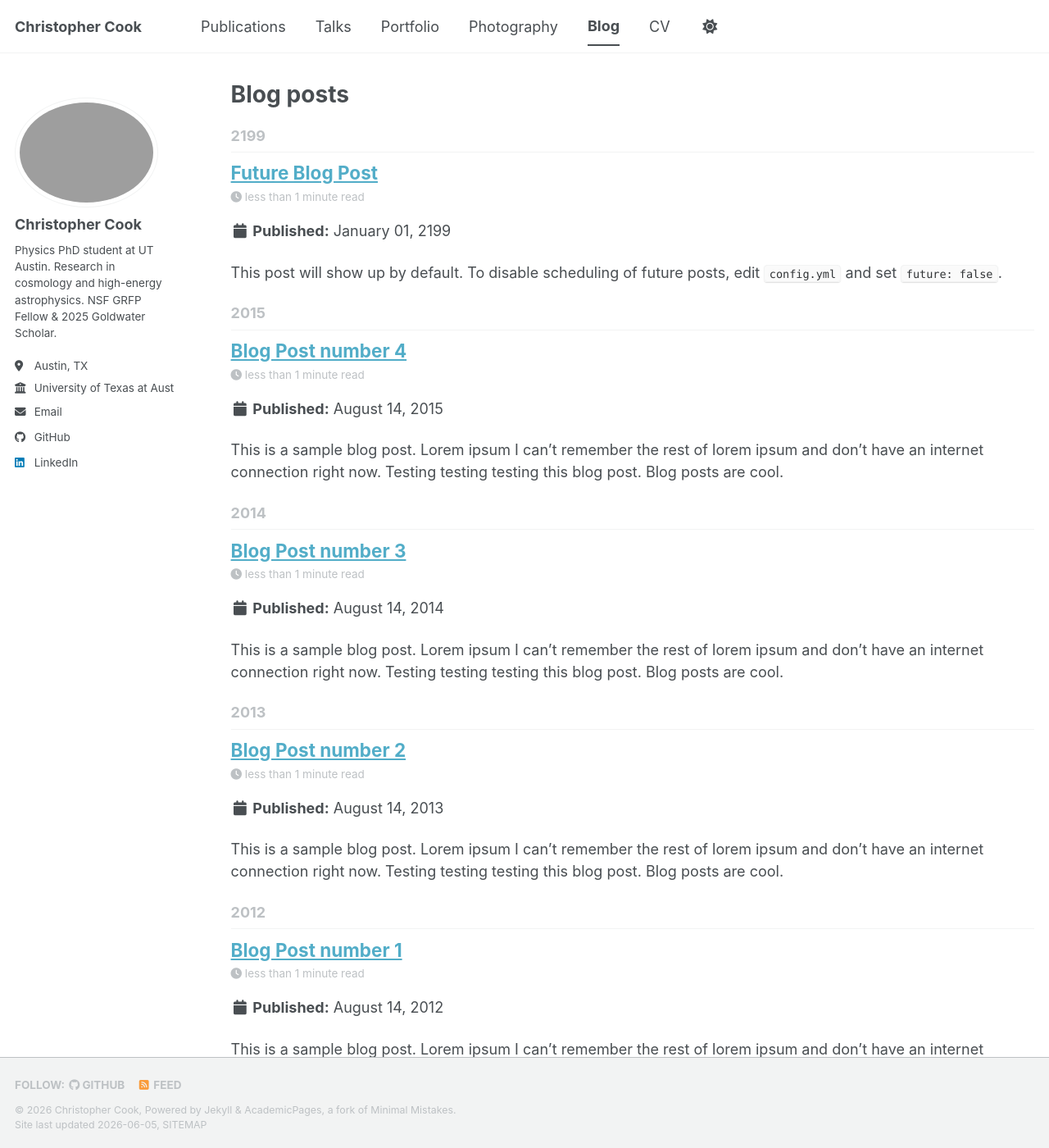
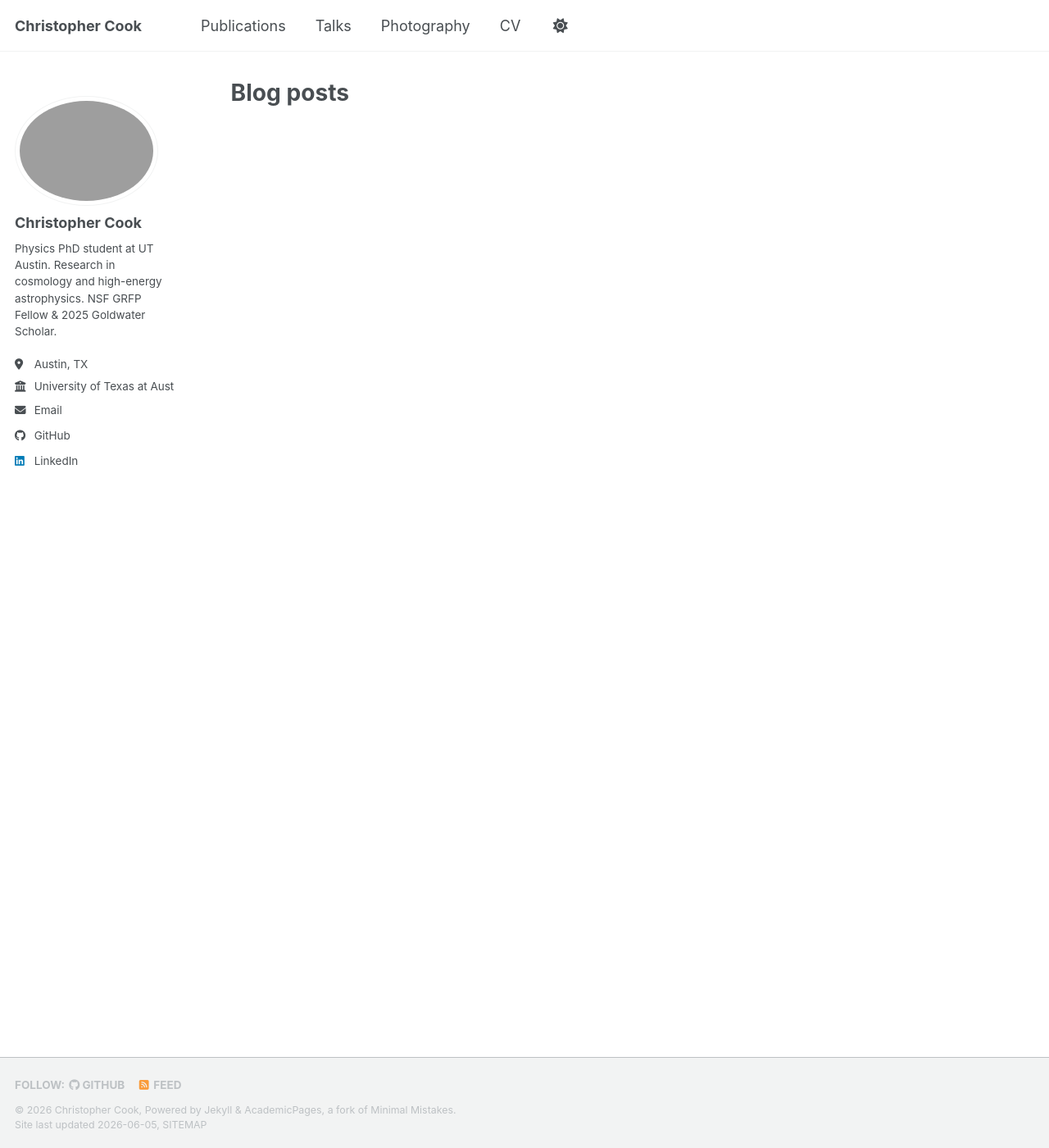
Before and after one commit to ccook7bit/ccook7bit.github.io, a Jekyll site: the page built from _pages/year-archive.html, in a window 1280 px wide and 1400 px high. Shown: the whole window at 82% size. Built offline with Jekyll 4.4.1, drawn with Linux system fonts in a browser that asks for light colours; a script bundle is joined from its source files by our own code; library files that are not in the unit come from our copies.

Commit message:
removed portfolio/blog

```diff
--- a/_data/navigation.yml
+++ b/_data/navigation.yml
@@ -7,14 +7,8 @@ main:
   - title: "Talks"
     url: /talks/
 
-  - title: "Portfolio"
-    url: /portfolio/
-
   - title: "Photography"
     url: /photography/
 
-  - title: "Blog"
-    url: /year-archive/
-
   - title: "CV"
     url: /cv/
--- a/_posts/2012-08-14-blog-post-1.md
+++ /dev/null
@@ -1,20 +0,0 @@
----
-title: 'Blog Post number 1'
-date: 2012-08-14
-permalink: /posts/2012/08/blog-post-1/
-tags:
-  - cool posts
-  - category1
-  - category2
----
-
-This is a sample blog post. Lorem ipsum I can't remember the rest of lorem ipsum and don't have an internet connection right now. Testing testing testing this blog post. Blog posts are cool.
-
-Headings are cool
-======
-
-You can have many headings
-======
-
-Aren't headings cool?
-------
--- a/_posts/2013-08-14-blog-post-2.md
+++ /dev/null
@@ -1,20 +0,0 @@
----
-title: 'Blog Post number 2'
-date: 2013-08-14
-permalink: /posts/2013/08/blog-post-2/
-tags:
-  - cool posts
-  - category1
-  - category2
----
-
-This is a sample blog post. Lorem ipsum I can't remember the rest of lorem ipsum and don't have an internet connection right now. Testing testing testing this blog post. Blog posts are cool.
-
-Headings are cool
-======
-
-You can have many headings
-======
-
-Aren't headings cool?
-------
--- a/_posts/2014-08-14-blog-post-3.md
+++ /dev/null
@@ -1,20 +0,0 @@
----
-title: 'Blog Post number 3'
-date: 2014-08-14
-permalink: /posts/2014/08/blog-post-3/
-tags:
-  - cool posts
-  - category1
-  - category2
----
-
-This is a sample blog post. Lorem ipsum I can't remember the rest of lorem ipsum and don't have an internet connection right now. Testing testing testing this blog post. Blog posts are cool.
-
-Headings are cool
-======
-
-You can have many headings
-======
-
-Aren't headings cool?
-------
--- a/_posts/2199-01-01-future-post.md
+++ /dev/null
@@ -1,11 +0,0 @@
----
-title: 'Future Blog Post'
-date: 2199-01-01
-permalink: /posts/2012/08/blog-post-4/
-tags:
-  - cool posts
-  - category1
-  - category2
----
-
-This post will show up by default. To disable scheduling of future posts, edit `config.yml` and set `future: false`.
```
Also changed, not shown: _portfolio/portfolio-1.md (deleted, +0 -7 lines), _portfolio/portfolio-2.html (deleted, +0 -7 lines), _posts/2015-08-14-blog-post-4.md (deleted, +0 -20 lines).
